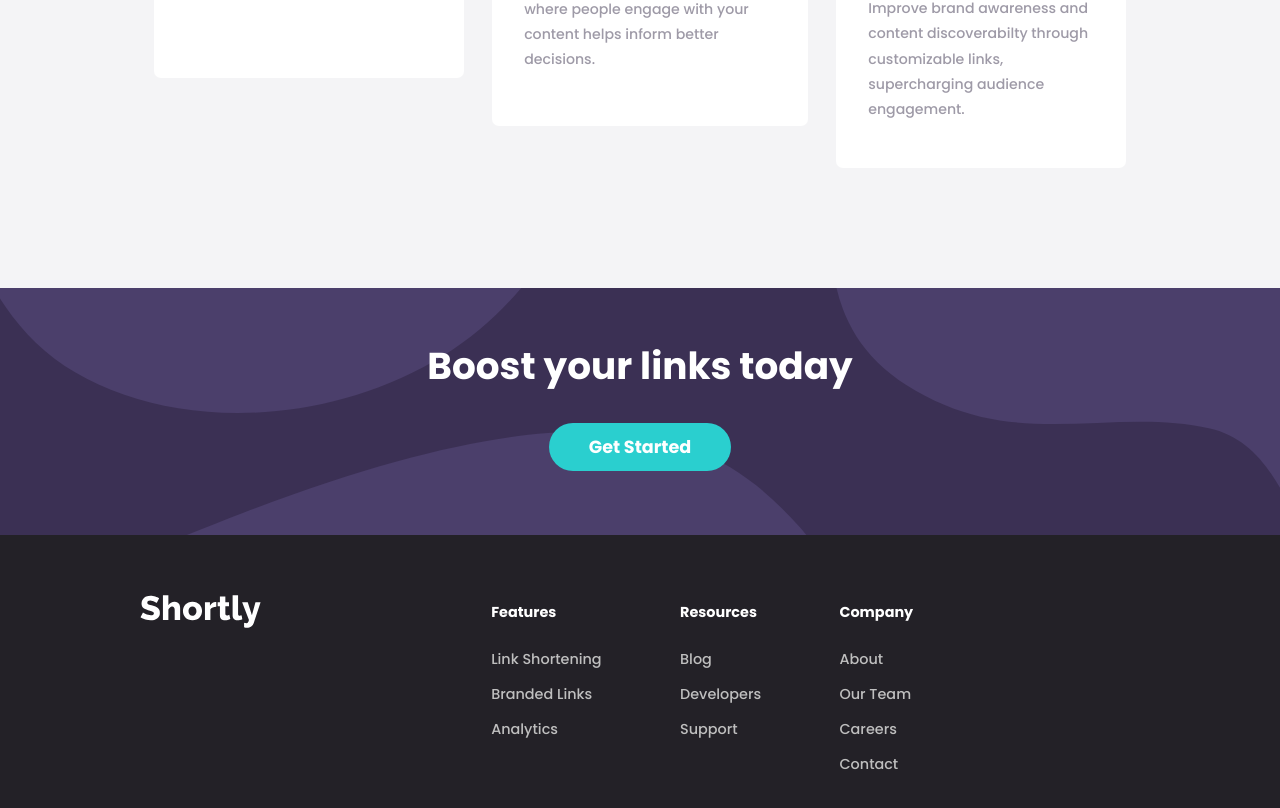
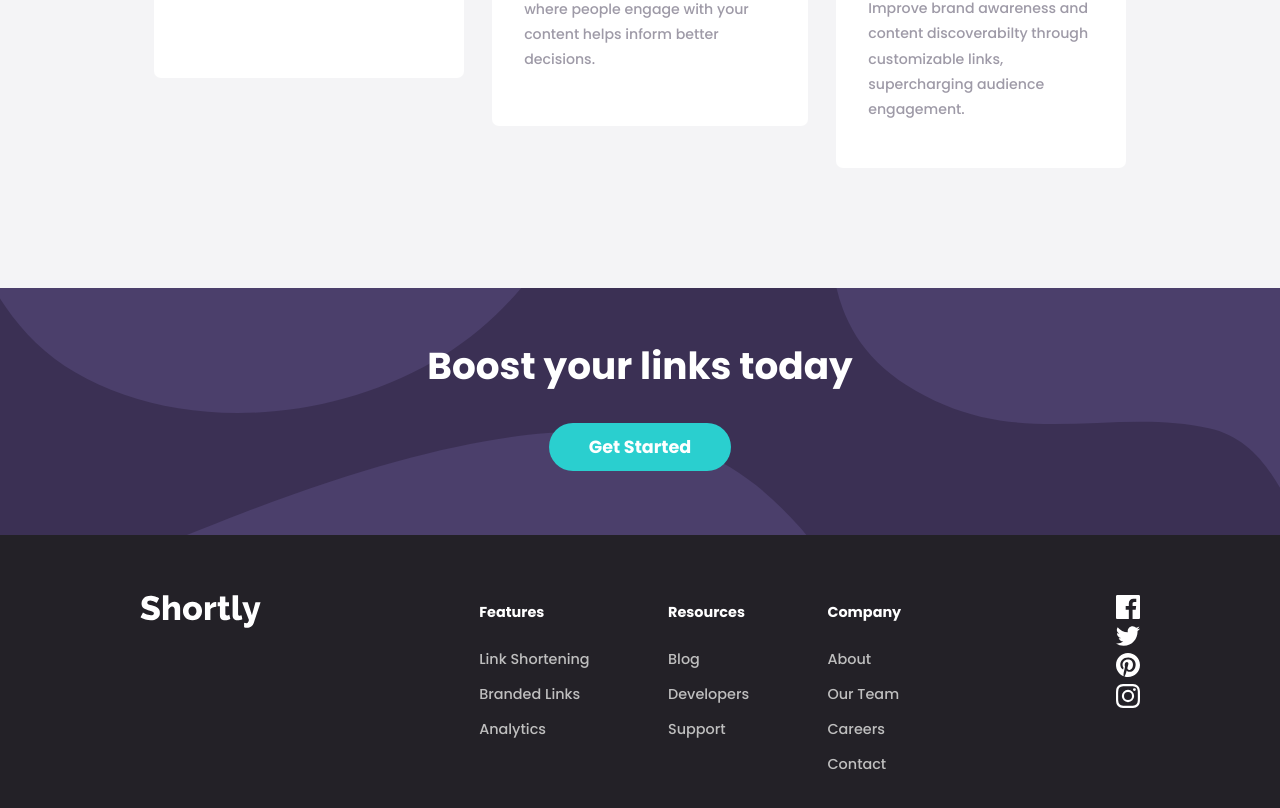
Before and after one commit to aman-atg/Shortly-Landing-Page, a React (Create React App) app: page / in a window 1280 px wide. Shown: the part 1725-2533 px from the top of the page. Built offline with nearby package versions, Linux system fonts and the light colour scheme.

Commit message:
add socials icons

```diff
--- a/src/components/Footer/SocialIcons.jsx
+++ b/src/components/Footer/SocialIcons.jsx
@@ -4,10 +4,18 @@ const SocialIcons = () => {
   return (
     <div className="social-icons">
       <ul>
-        <li></li>
-        <li></li>
-        <li></li>
-        <li></li>
+        <li>
+          <img src="images/icon-facebook.svg" alt="facebook icon" />
+        </li>
+        <li>
+          <img src="images/icon-twitter.svg" alt="twitter icon" />
+        </li>
+        <li>
+          <img src="images/icon-pinterest.svg" alt="pinterest icon" />
+        </li>
+        <li>
+          <img src="images/icon-instagram.svg" alt="instagram icon" />
+        </li>
       </ul>
     </div>
   );
```
